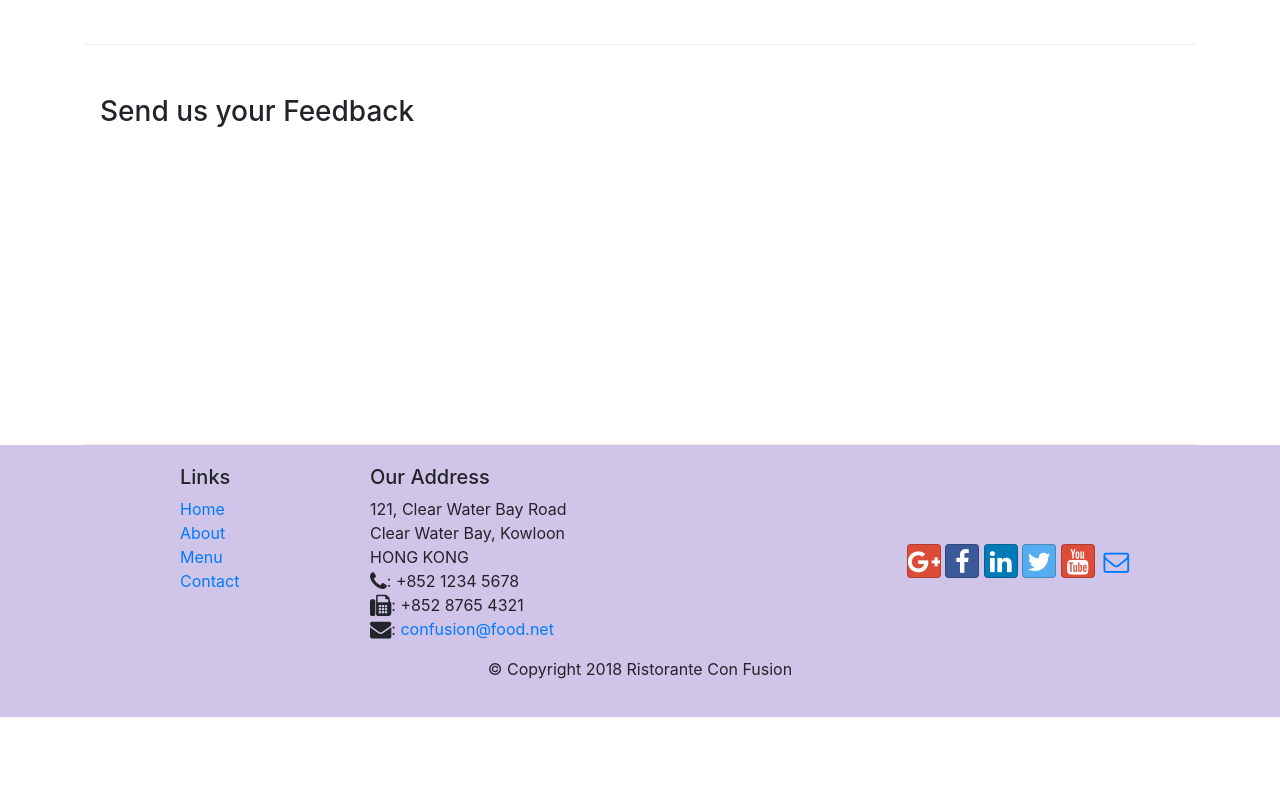
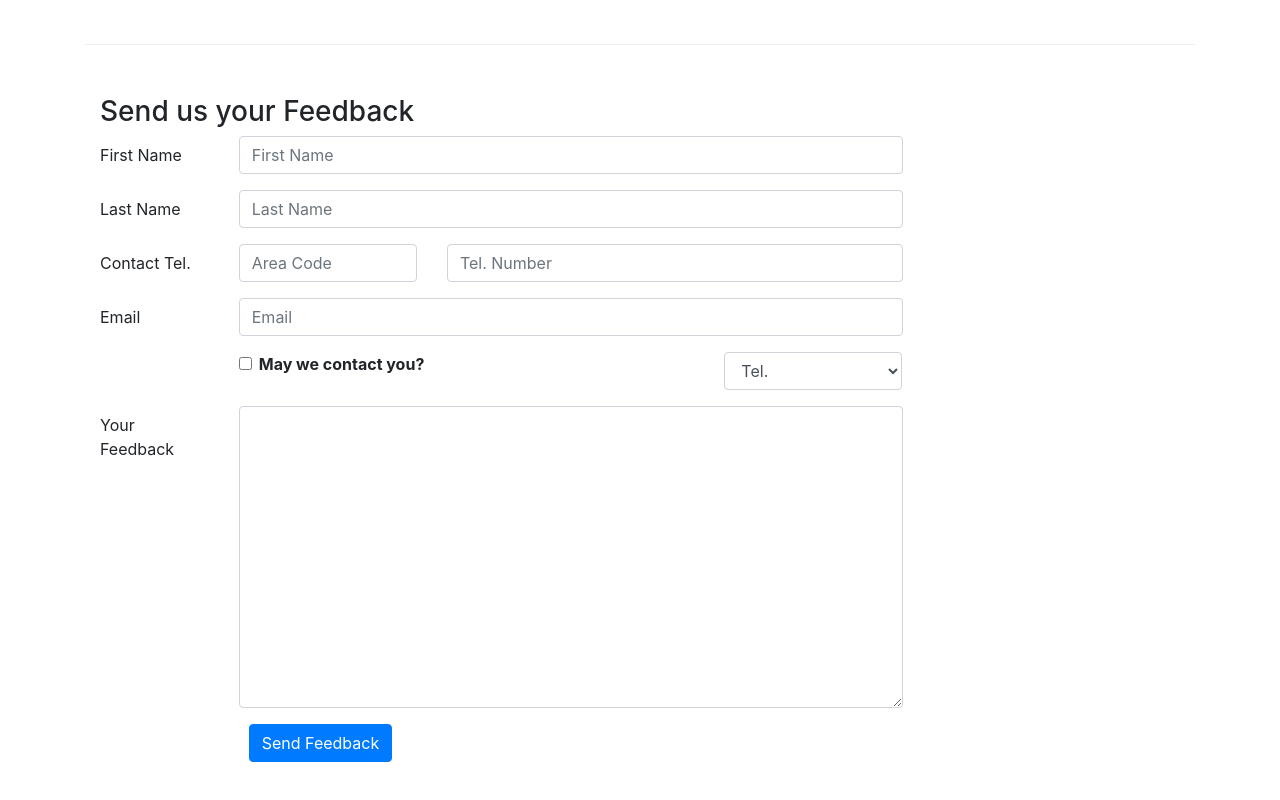
Before and after one commit to KaziSagar/Restaurant-Website-Front-End, a website: page contactus.html in a window 1280 px wide. Shown: the part 820-1620 px from the top of the page. Before the commit the page ends 1537 px from the top, so only its background shows below. Drawn offline with nearby package versions, Linux system fonts and the light colour scheme.

Commit message:
button+form

```diff
--- a/contactus.html
+++ b/contactus.html
@@ -91,12 +91,66 @@
               <h3>Send us your Feedback</h3>
            </div>
             <div class="col-12 col-md-9">
+              <form class="" action="index.html" method="post">
+                <div class="form-group row">
+                  <label for="firstname" class="col-md-2 col-form-label">First Name</label>
+                  <div class="col-md-10">
+                    <input type="text" class="form-control" id="firstname" name="firstname" placeholder="First Name">
+                  </div>
+                </div>
+                <div class="form-group row">
+                  <label for="lastname" class="col-md-2 col-form-label">Last Name</label>
+                  <div class="col-md-10">
+                    <input type="text" class="form-control" id="lastname" name="lastname" placeholder="Last Name">
+                  </div>
+                </div>
 
-            </div>
-             <div class="col-12 col-md">
+                <div class="form-group row">
+                  <label for="telnum" class="col-12 col-md-2 col-form-label">Contact Tel.</label>
+                  <div class="col-5 col-md-3">
+                    <input type="tel" class="form-control" id="areacode" name="areacode" placeholder="Area Code">
+                  </div>
+                  <div class="col-7 col-md-7">
+                    <input type="tel" class="form-control" id="telnum" name="telnum" placeholder="Tel. Number">
+                  </div>
+                </div>
+                <div class="form-group row">
+                  <label for="emailid" class="col-md-2 col-form-label">Email</label>
+                  <div class="col-md-10">
+                    <input type="email" class="form-control" id="emailid" name="emailid" placeholder="Email">
+                  </div>
+                </div>
+
+                <div class="form-group row">
+                  <div class="col-md-6 offset-md-2">
+                    <div class="form-check">
+                      <input type="checkbox" class="form-check-input" name="approve" id="approve" value="">
+                      <label class="form-check-label" for="approve">
+                        <strong>May we contact you?</strong>
+                      </label>
+                    </div>
+                  </div>
+                  <div class="col-md-3 offset-md-1">
+                    <select class="form-control" name="">
+                      <option value="">Tel.</option>
+                      <option value="">Email</option>
+                    </select>
+                  </div>
+                </div>
+                <div class="form-group row">
+                  <label for="feedback" class="col-md-2 col-form-label">Your Feedback</label>
+                  <div class="col-md-10">
+                    <textarea class="form-control" id="feedback" name="feedback" rows="12"></textarea>
+                  </div>
+                </div
+                <div class="form-group row">
+                  <div class="offset-md-2 col-md-10">
+                    <button type="Submit" class="btn btn-primary" name="button">Send Feedback</button>
+                  </div>
+                </div>
+              </form>
             </div>
        </div>
-
     </div>
 
     <footer class="footer">
```
